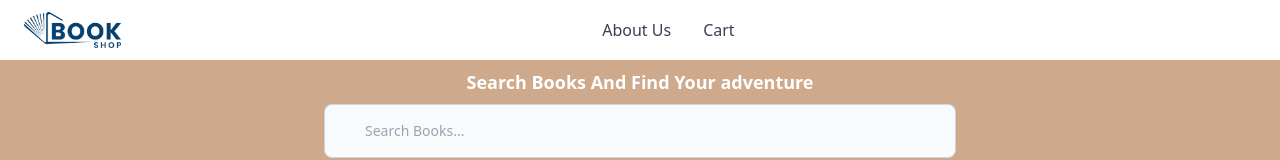
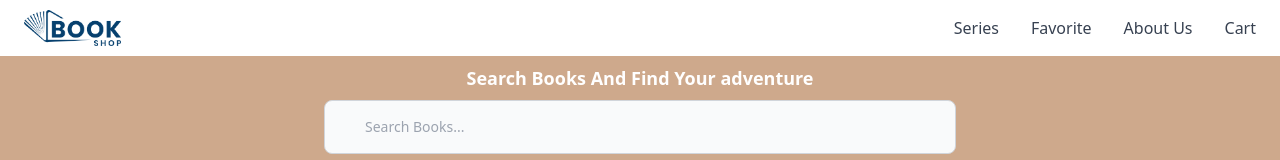
Before and after one commit to onurcangonul/codexist-case-onurcan-gonul, a React (Create React App) app: page / in a window 1280 px wide. Shown: the top 160 px of the page. Built offline with nearby package versions, Linux system fonts and the light colour scheme.

Commit message:
header changed

```diff
--- a/src/component/Header/index.jsx
+++ b/src/component/Header/index.jsx
@@ -8,32 +8,90 @@
           <a href="/" className="flex items-center">
             <img src={logo} className="mr-3 h-6 sm:h-9" alt="Flowbite Logo" />
           </a>
-            <div className="flex items-center lg:order-2">
-                <a href="#" className="text-white bg-primary-700 hover:bg-primary-800 focus:ring-4 focus:ring-primary-300 font-medium rounded-lg text-sm px-4 lg:px-5 py-2 lg:py-2.5 mr-2 dark:bg-primary-600 dark:hover:bg-primary-700 focus:outline-none dark:focus:ring-primary-800">Get started</a>
-                <button data-collapse-toggle="mobile-menu-2" type="button" className="inline-flex items-center p-2 ml-1 text-sm text-gray-500 rounded-lg lg:hidden hover:bg-gray-100 focus:outline-none focus:ring-2 focus:ring-gray-200 dark:text-gray-400 dark:hover:bg-gray-700 dark:focus:ring-gray-600" aria-controls="mobile-menu-2" aria-expanded="false">
+          <div className="flex items-center lg:order-2 md:hidden block">
+            <a
+              href="#"
+              className="text-white bg-primary-700 hover:bg-primary-800 focus:ring-4 focus:ring-primary-300 font-medium rounded-lg text-sm px-4 lg:px-5 py-2 lg:py-2.5 mr-2 dark:bg-primary-600 dark:hover:bg-primary-700 focus:outline-none dark:focus:ring-primary-800"
+            >
+              Get started
+            </a>
+            <button
+              data-collapse-toggle="mobile-menu-2"
+              type="button"
+              className="inline-flex items-center p-2 ml-1 text-sm text-gray-500 rounded-lg lg:hidden hover:bg-gray-100 focus:outline-none focus:ring-2 focus:ring-gray-200 dark:text-gray-400 dark:hover:bg-gray-700 dark:focus:ring-gray-600"
+              aria-controls="mobile-menu-2"
+              aria-expanded="false"
+            >
               <span className="sr-only">Open main menu</span>
-                    <svg className="w-6 h-6" fill="currentColor" viewBox="0 0 20 20" xmlns="http://www.w3.org/2000/svg"><path fill-rule="evenodd" d="M3 5a1 1 0 011-1h12a1 1 0 110 2H4a1 1 0 01-1-1zM3 10a1 1 0 011-1h12a1 1 0 110 2H4a1 1 0 01-1-1zM3 15a1 1 0 011-1h12a1 1 0 110 2H4a1 1 0 01-1-1z" clip-rule="evenodd"></path></svg>
-                    <svg className="hidden w-6 h-6" fill="currentColor" viewBox="0 0 20 20" xmlns="http://www.w3.org/2000/svg"><path fill-rule="evenodd" d="M4.293 4.293a1 1 0 011.414 0L10 8.586l4.293-4.293a1 1 0 111.414 1.414L11.414 10l4.293 4.293a1 1 0 01-1.414 1.414L10 11.414l-4.293 4.293a1 1 0 01-1.414-1.414L8.586 10 4.293 5.707a1 1 0 010-1.414z" clip-rule="evenodd"></path></svg>
+              <svg
+                className="w-6 h-6"
+                fill="currentColor"
+                viewBox="0 0 20 20"
+                xmlns="http://www.w3.org/2000/svg"
+              >
+                <path
+                  fill-rule="evenodd"
+                  d="M3 5a1 1 0 011-1h12a1 1 0 110 2H4a1 1 0 01-1-1zM3 10a1 1 0 011-1h12a1 1 0 110 2H4a1 1 0 01-1-1zM3 15a1 1 0 011-1h12a1 1 0 110 2H4a1 1 0 01-1-1z"
+                  clip-rule="evenodd"
+                ></path>
+              </svg>
+              <svg
+                className="hidden w-6 h-6"
+                fill="currentColor"
+                viewBox="0 0 20 20"
+                xmlns="http://www.w3.org/2000/svg"
+              >
+                <path
+                  fill-rule="evenodd"
+                  d="M4.293 4.293a1 1 0 011.414 0L10 8.586l4.293-4.293a1 1 0 111.414 1.414L11.414 10l4.293 4.293a1 1 0 01-1.414 1.414L10 11.414l-4.293 4.293a1 1 0 01-1.414-1.414L8.586 10 4.293 5.707a1 1 0 010-1.414z"
+                  clip-rule="evenodd"
+                ></path>
+              </svg>
             </button>
           </div>
-            <div className="hidden justify-between items-center w-full lg:flex lg:w-auto lg:order-1" id="mobile-menu-2">
+          <div
+            className="hidden justify-between items-center w-full lg:flex lg:w-auto lg:order-1"
+            id="mobile-menu-2"
+          >
             <ul className="flex flex-col mt-4 font-medium lg:flex-row lg:space-x-8 lg:mt-0">
               <li>
-                        <Link href="#" className="block py-2 pr-4 pl-3 text-white rounded bg-primary-700 lg:bg-transparent lg:text-primary-700 lg:p-0 dark:text-white" aria-current="page">XXXX</Link>
+                <a
+                  href="/about-us"
+                  className="block py-2 pr-4 pl-3 text-gray-700 border-b border-gray-100 hover:bg-gray-50 lg:hover:bg-transparent lg:border-0 lg:hover:text-primary-700 lg:p-0 dark:text-gray-400 lg:dark:hover:text-white dark:hover:bg-gray-700 dark:hover:text-white lg:dark:hover:bg-transparent dark:border-gray-700"
+                >
+                  Series
+                </a>
               </li>
               <li>
-                        <a href="/about-us" className="block py-2 pr-4 pl-3 text-gray-700 border-b border-gray-100 hover:bg-gray-50 lg:hover:bg-transparent lg:border-0 lg:hover:text-primary-700 lg:p-0 dark:text-gray-400 lg:dark:hover:text-white dark:hover:bg-gray-700 dark:hover:text-white lg:dark:hover:bg-transparent dark:border-gray-700">About Us</a>
+                <a
+                  href="/favorite"
+                  className="block py-2 pr-4 pl-3 text-gray-700 border-b border-gray-100 hover:bg-gray-50 lg:hover:bg-transparent lg:border-0 lg:hover:text-primary-700 lg:p-0 dark:text-gray-400 lg:dark:hover:text-white dark:hover:bg-gray-700 dark:hover:text-white lg:dark:hover:bg-transparent dark:border-gray-700"
+                >
+                  Favorite
+                </a>
               </li>
               <li>
-                        <a href="/cart" className="block py-2 pr-4 pl-3 text-gray-700 border-b border-gray-100 hover:bg-gray-50 lg:hover:bg-transparent lg:border-0 lg:hover:text-primary-700 lg:p-0 dark:text-gray-400 lg:dark:hover:text-white dark:hover:bg-gray-700 dark:hover:text-white lg:dark:hover:bg-transparent dark:border-gray-700">Cart</a>
+                <a
+                  href="/about-us"
+                  className="block py-2 pr-4 pl-3 text-gray-700 border-b border-gray-100 hover:bg-gray-50 lg:hover:bg-transparent lg:border-0 lg:hover:text-primary-700 lg:p-0 dark:text-gray-400 lg:dark:hover:text-white dark:hover:bg-gray-700 dark:hover:text-white lg:dark:hover:bg-transparent dark:border-gray-700"
+                >
+                  About Us
+                </a>
               </li>
-
+              <li>
+                <a
+                  href="/cart"
+                  className="block py-2 pr-4 pl-3 text-gray-700 border-b border-gray-100 hover:bg-gray-50 lg:hover:bg-transparent lg:border-0 lg:hover:text-primary-700 lg:p-0 dark:text-gray-400 lg:dark:hover:text-white dark:hover:bg-gray-700 dark:hover:text-white lg:dark:hover:bg-transparent dark:border-gray-700"
+                >
+                  Cart
+                </a>
+              </li>
             </ul>
           </div>
         </div>
       </nav>
     </header>
-  )
+  );
 }
 
 export default Header
```
Lines whose indentation alone changed are shown as unchanged.
